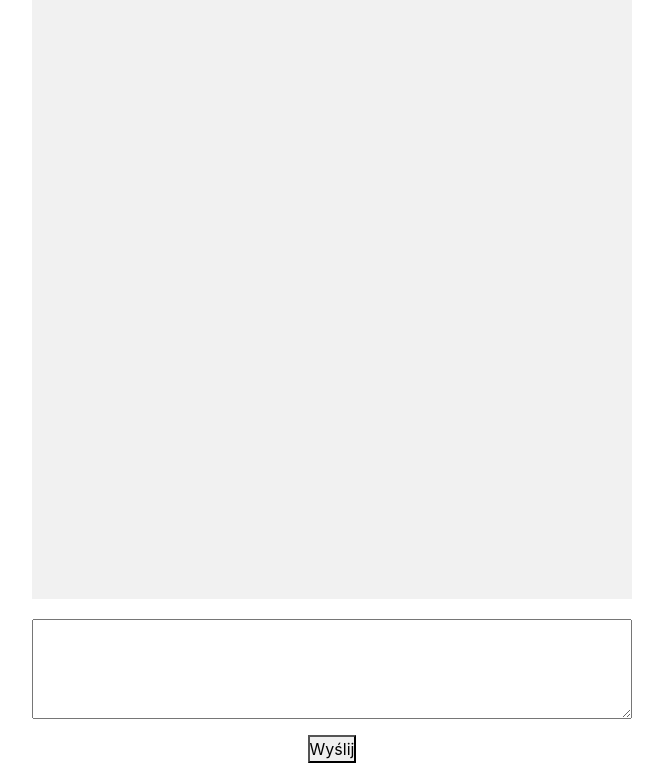
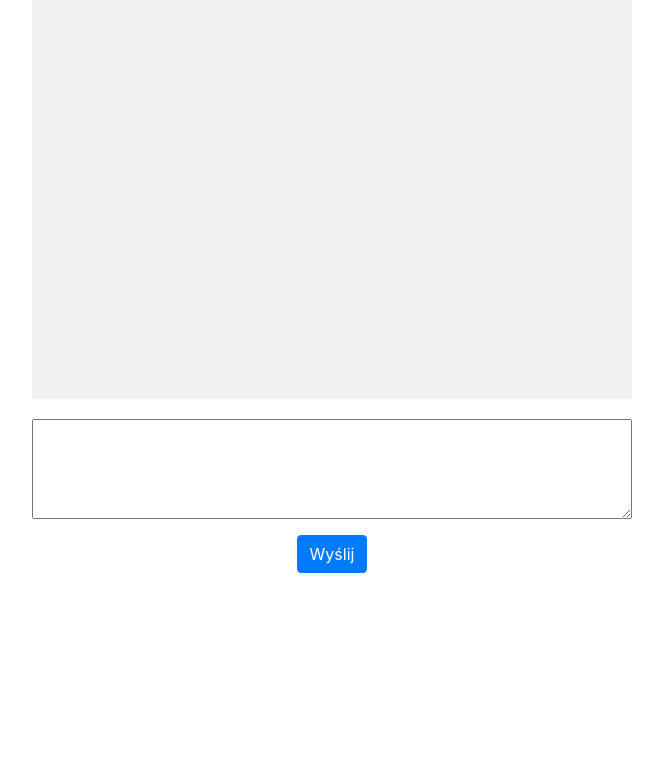
Before and after one commit to marcelo1091/-messages, a PHP site: page /resources/views/messages.blade.php in a window 1280 px wide. Shown: the part 67-840 px from the top of the page, without its empty margins (308-971 px from the left). After the commit the page ends 640 px from the top, so only its background shows below. Run offline with PHP 8.4, Linux system fonts and the light colour scheme; the visitor is signed in with stand-in values (Sample User, id 1); data that the repository does not hold is empty.

Commit message:
messages bar

```diff
--- a/env.php
+++ /dev/null
@@ -1,5 +0,0 @@
-<?php
-
-define("ROOT", __DIR__ ."/");
-
-?>
--- a/handlers/ajax.php
+++ b/handlers/ajax.php
@@ -28,7 +28,7 @@ if( isset($_REQUEST['action']) ){
 		case "getChat":
 
 
-			$query = $db->prepare("SELECT * from chat");
+			$query = $db->prepare("SELECT * from chat ORDER BY id DESC LIMIT 30");
 			$query->execute();
 
 			$rs = $query->fetchAll(PDO::FETCH_OBJ);
--- a/resources/css/style.css
+++ b/resources/css/style.css
@@ -10,12 +10,15 @@
 }
 
 .chathistory{
-	min-height:600px;
+	height: 400px;
 	width:600px;
 	margin:10px auto;
 	padding:10px;
 	background:#f1f1f1;
 	text-align:left;
+	overflow: scroll;
+	display: flex;
+	flex-direction: column-reverse;
 }
 
 
--- a/resources/views/login.blade.php
+++ b/resources/views/login.blade.php
@@ -7,6 +7,6 @@
     <form action="/app/auth/login.php" method="post">
         <input type="text" name="name">
         <input type="password" name="password">
-        <input type="submit" name="log" value="Login">
+        <input class="btn btn-primary" type="submit" name="log" value="Login">
     </form>
 </div>
--- a/resources/views/messages.blade.php
+++ b/resources/views/messages.blade.php
@@ -10,7 +10,7 @@ if (!isset($_SESSION['user'])) {
 
 	<div class="centeralised">
 
-	<div class="chathistory"></div>
+	<div class="chathistory" id="mes"></div>
 
 	<div class="chatbox">
 
@@ -20,7 +20,7 @@ if (!isset($_SESSION['user'])) {
 
 		</form>
 
-		<button onclick=hide_element()>Wyślij</button>
+		<button type="button" class="btn btn-primary" onclick=hide_element()>Wyślij</button>
 
 	</div>
 
@@ -28,6 +28,7 @@ if (!isset($_SESSION['user'])) {
 
 
 	<script>
+
 
 
 		$(document).ready(function(){
--- a/resources/views/register.blade.php
+++ b/resources/views/register.blade.php
@@ -7,5 +7,5 @@
 <form action="../../app/auth/register.php" method="post">
     <input type="text" name="name">
     <input type="password" name="password">
-    <input type="submit" name="reg" value="Register">
+    <input class="btn btn-primary" type="submit" name="reg" value="Register">
 </form>
```
